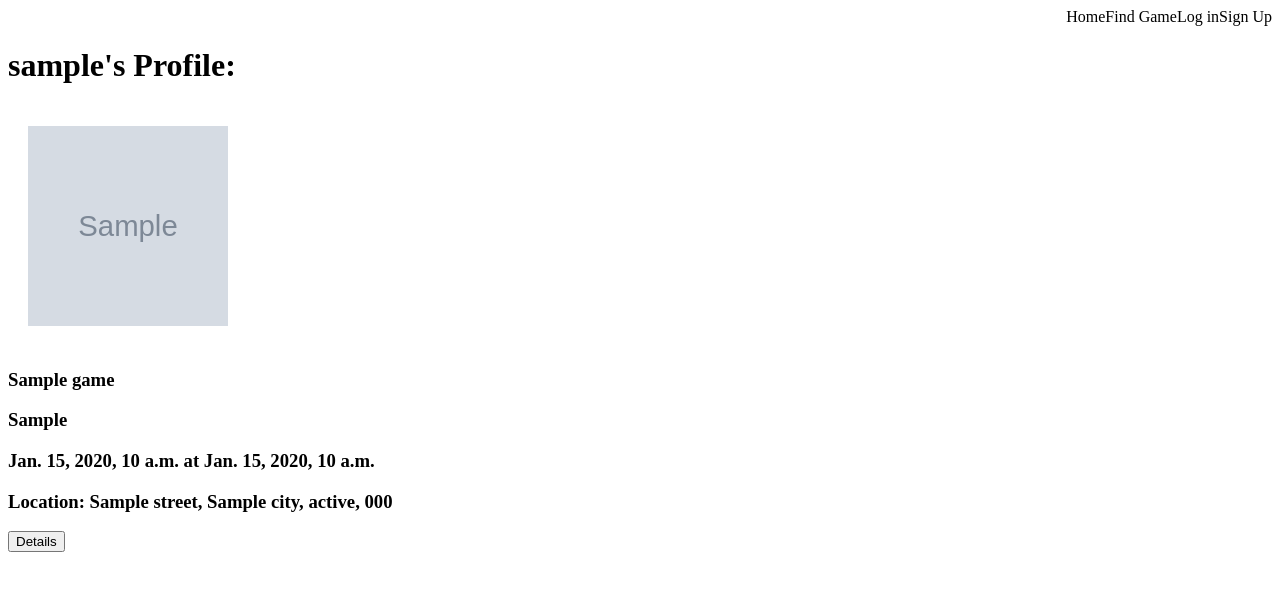
After one commit to mohammadturaab/checkup, a Django app: template main_app/templates/profile.html in a window 1280 px wide. The commit adds this page. Shown: the top 591 px of the page. Run offline with Django 4.2, Linux system fonts and the light colour scheme; the template is opened without the code that fills it: most values are stand-ins (such as "Sample title", 1, 10 or a date in 2020); grey boxes marked "Sample" are stand-in pictures; some libraries are stand-ins or nearby versions.

```diff
--- a/checkup/urls.py
+++ b/checkup/urls.py
@@ -16,8 +16,6 @@ Including another URLconf
 from django.contrib import admin
 from django.urls import path, include
 
-from main_app import urls
-
 urlpatterns = [
     path('admin/', admin.site.urls),
     path('', include('main_app.urls')),
--- a/main_app/templates/base.html
+++ b/main_app/templates/base.html
@@ -16,10 +16,11 @@
         <a href="/findgame">Find Game</a>
     {% if user.is_authenticated %}
         <a href="{% url 'logout' %}">Log out</a>
-        <a href="{% url 'profile' user.username %}">Profile</a>
-    {% eles %}
+        <a href="/user/{{user.username}}">Profile</a>
+    {% else %}
         <a href="{% url 'login' %}">Log in</a>
         <a href="{% url 'signup' %}">Sign Up</a>
+    {% endif %}
     </nav>
   {% block content %}
 
--- /dev/null
+++ b/main_app/templates/profile.html
@@ -0,0 +1,17 @@
+{% extends 'base.html'%}
+
+{% block content %}
+
+<h1>{{username}}'s Profile:</h1>
+
+{% for game in games %}
+        <img src="{{game.img}}"/>
+        <h3>{{game.title}}</h3>
+        <h3>{{game.game_type}}</h3>
+        <h3>{{game.date}} at {{game.time}}</h3>
+        <h3>Location: {{game.street}}, {{game.city}}, {{game.state}}, {{game.zip}}</h3>
+        <button><a href="{% url 'gamedetail' game.pk %}">Details</a></button>
+        <br>
+    {% endfor %}
+
+{% endblock %}
--- a/main_app/urls.py
+++ b/main_app/urls.py
@@ -9,5 +9,5 @@ urlpatterns = [
     path('findgame/<int:pk>/', views.GameDetail.as_view(), name="gamedetail"),
     #LOGIN URLS
     path('accounts/signup/', views.signup_view, name="signup"),
-    path('user/<username>', views.profile, name='profile'),
+    path('user/<username>/', views.profile, name='profile'),
 ]
```
Also changed, not shown: main_app/forms.py (added, +15 -0 lines), main_app/templates/registration/signup.html (deleted, +0 -10 lines), main_app/templates/signup.html (added, +24 -0 lines), main_app/views.py (+4 -4 lines).
